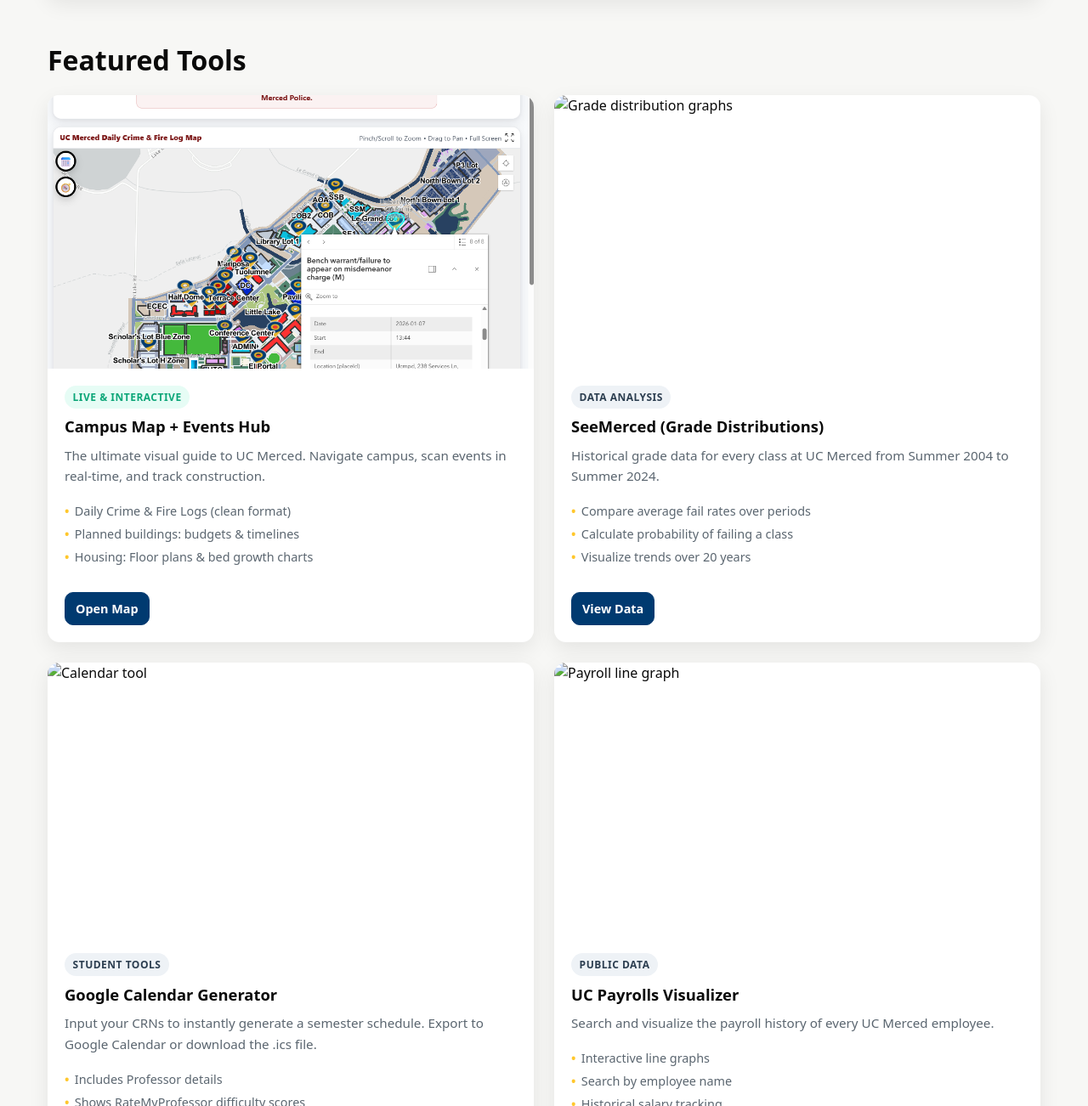
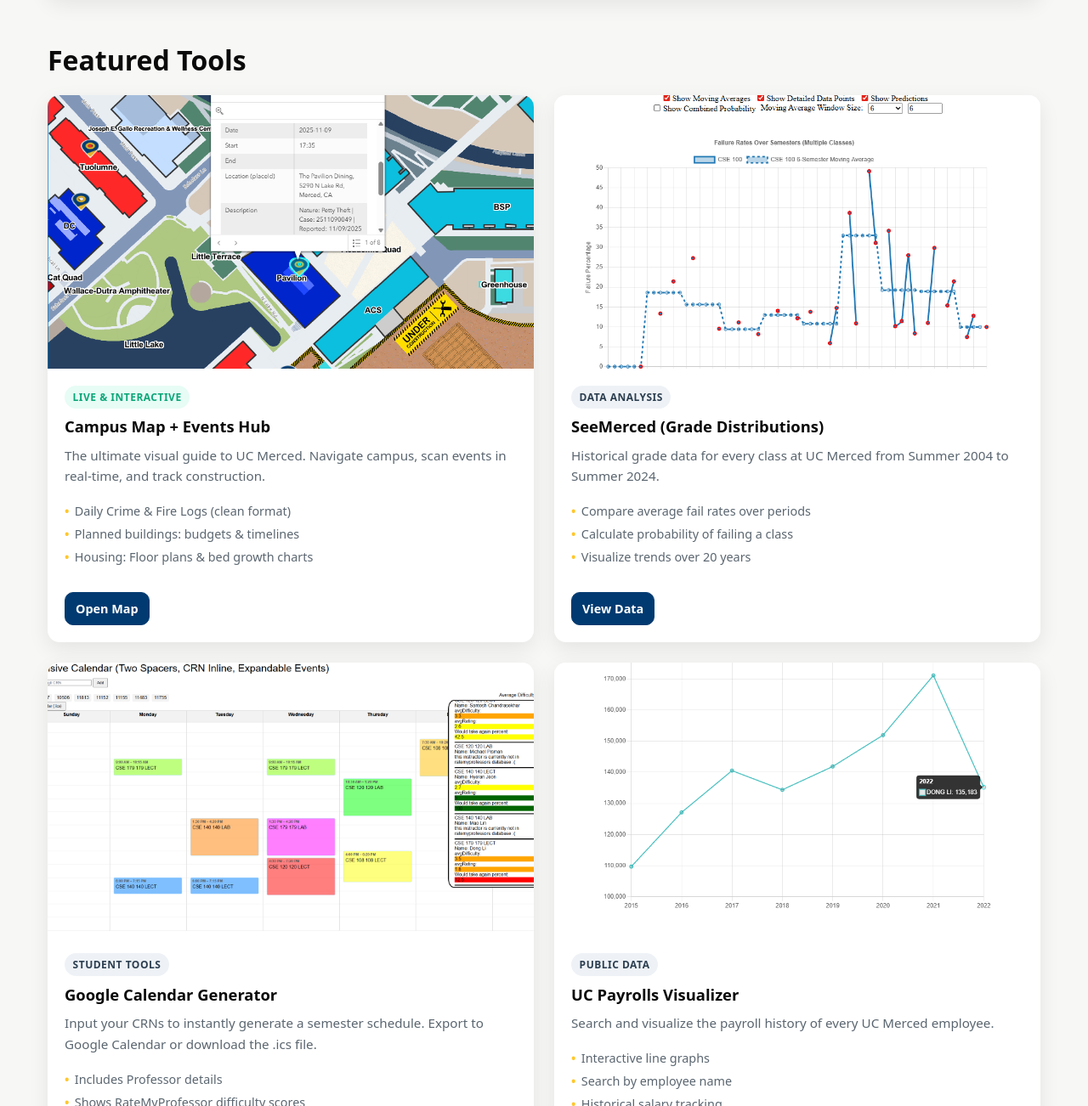
Before and after one commit to herreraflavio/ucmercedhub, a plain HTML site: page index.html in a window 1280 px wide. Shown: the part 1052-2354 px from the top of the page at 85% size. Drawn offline with Linux system fonts and the light colour scheme.

Commit message:
add all images

```diff
--- a/index.html
+++ b/index.html
@@ -581,7 +581,7 @@
 
           <article class="card">
             <img
-              src="/img/map1.png"
+              src="/img/map2.png"
               width="1200"
               height="675"
               loading="lazy"
@@ -612,7 +612,7 @@
 
           <article class="card">
             <img
-              src="/img/card-data-1200x675.jpg"
+              src="/img/grade2.png"
               width="1200"
               height="675"
               loading="lazy"
@@ -643,7 +643,7 @@
 
           <article class="card">
             <img
-              src="/img/card-calendar-1200x675.jpg"
+              src="/img/calendar1.png"
               width="1200"
               height="675"
               loading="lazy"
@@ -674,7 +674,7 @@
 
           <article class="card">
             <img
-              src="/img/card-labs-1200x675.jpg"
+              src="/img/payrolls2.png"
               width="1200"
               height="675"
               loading="lazy"
```
Also changed, not shown: img/calendar1.png (added), img/calendar2.png (added), img/grade1.png (added), img/grade2.png (added), img/map2.png (added), img/payrolls1.png (added), img/payrolls2.png (added).
